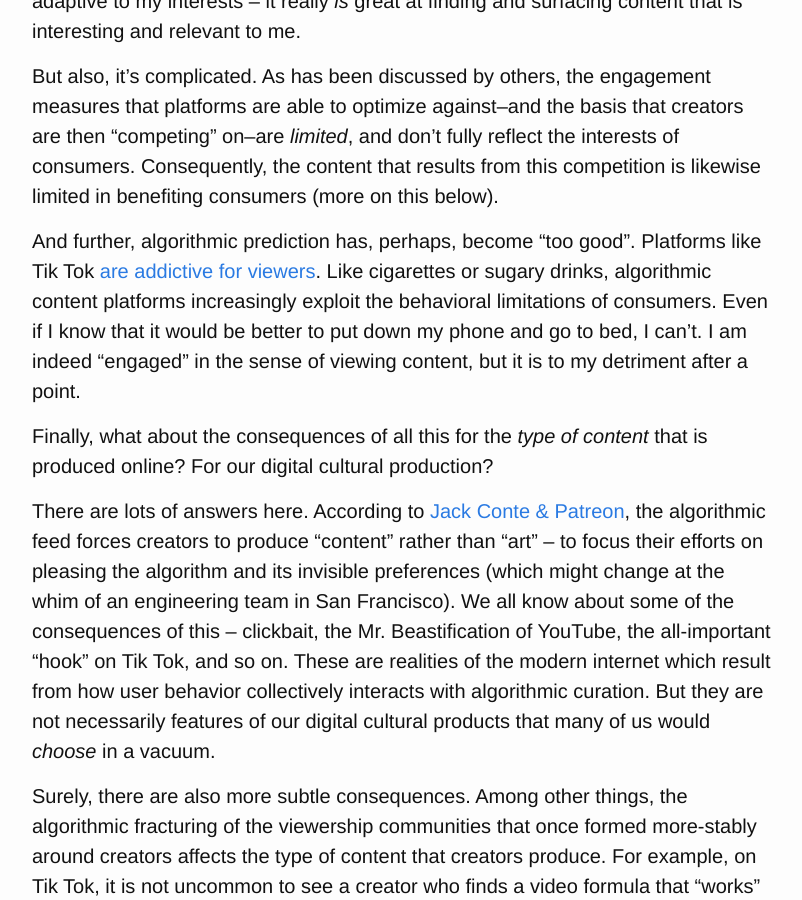
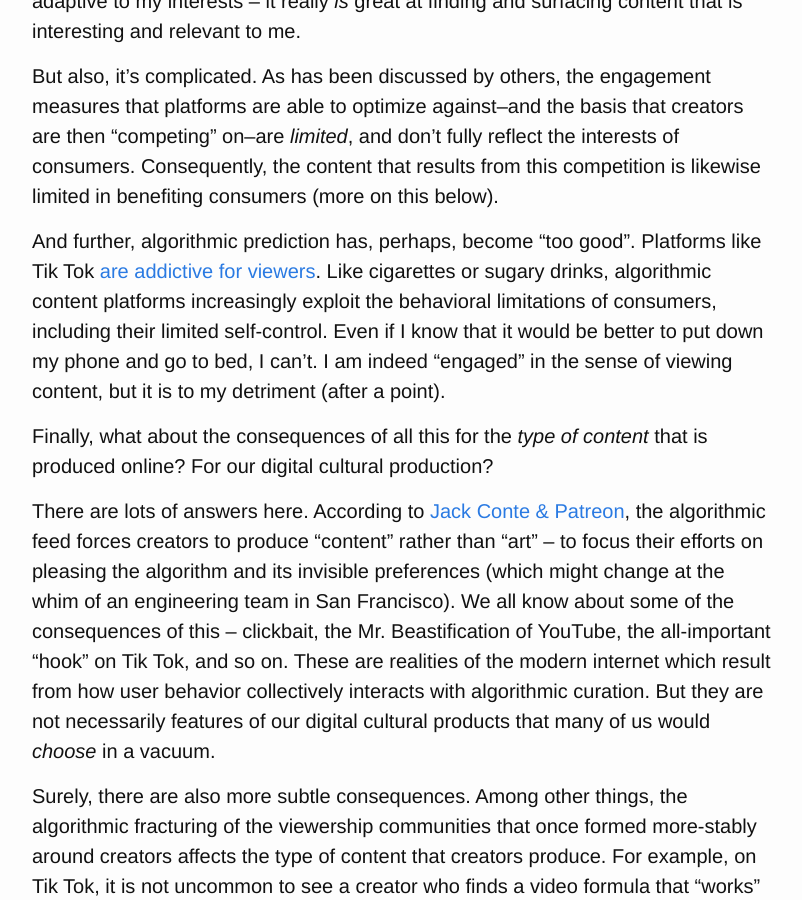
Before and after one commit to Fossj117/fossj117.github.io, a Jekyll site: the page built from _posts/2023-10-20-algorithmic-curation.md, in a window 1280 px wide and 900 px high, scrolled down 2371 px. Shown: the whole window, without its empty margins (238-1040 px from the left). Built offline with Jekyll 4.4.1, drawn with Linux system fonts in a browser that asks for light colours; a script that is not in the unit is left out; comment, search, counter and statistics services are not loaded.

Commit message:
algorithmic curation tweak

```diff
--- a/_posts/2023-10-20-algorithmic-curation.md
+++ b/_posts/2023-10-20-algorithmic-curation.md
@@ -43,7 +43,7 @@ Well, in some ways the algorithmic feed *is* good for consumers. Tik tok is hype
 
 But also, it's complicated. As has been discussed by others, the engagement measures that platforms are able to optimize against--and the basis that creators are then "competing" on--are *limited*, and don't fully reflect the interests of consumers. Consequently, the content that results from this competition is likewise limited in benefiting consumers (more on this below).
 
-And further, algorithmic prediction has, perhaps, become "too good". Platforms like Tik Tok [are addictive for viewers](https://www.aeaweb.org/articles?id=10.1257/aer.20210867). Like cigarettes or sugary drinks, algorithmic content platforms increasingly exploit the behavioral limitations of consumers. Even if I know that it would be better to put down my phone and go to bed, I can't. I am indeed "engaged" in the sense of viewing content, but it is to my detriment after a point.
+And further, algorithmic prediction has, perhaps, become "too good". Platforms like Tik Tok [are addictive for viewers](https://www.aeaweb.org/articles?id=10.1257/aer.20210867). Like cigarettes or sugary drinks, algorithmic content platforms increasingly exploit the behavioral limitations of consumers, including their limited self-control. Even if I know that it would be better to put down my phone and go to bed, I can't. I am indeed "engaged" in the sense of viewing content, but it is to my detriment (after a point).
 
 Finally, what about the consequences of all this for the *type of content* that is produced online? For our digital cultural production?
 
```
